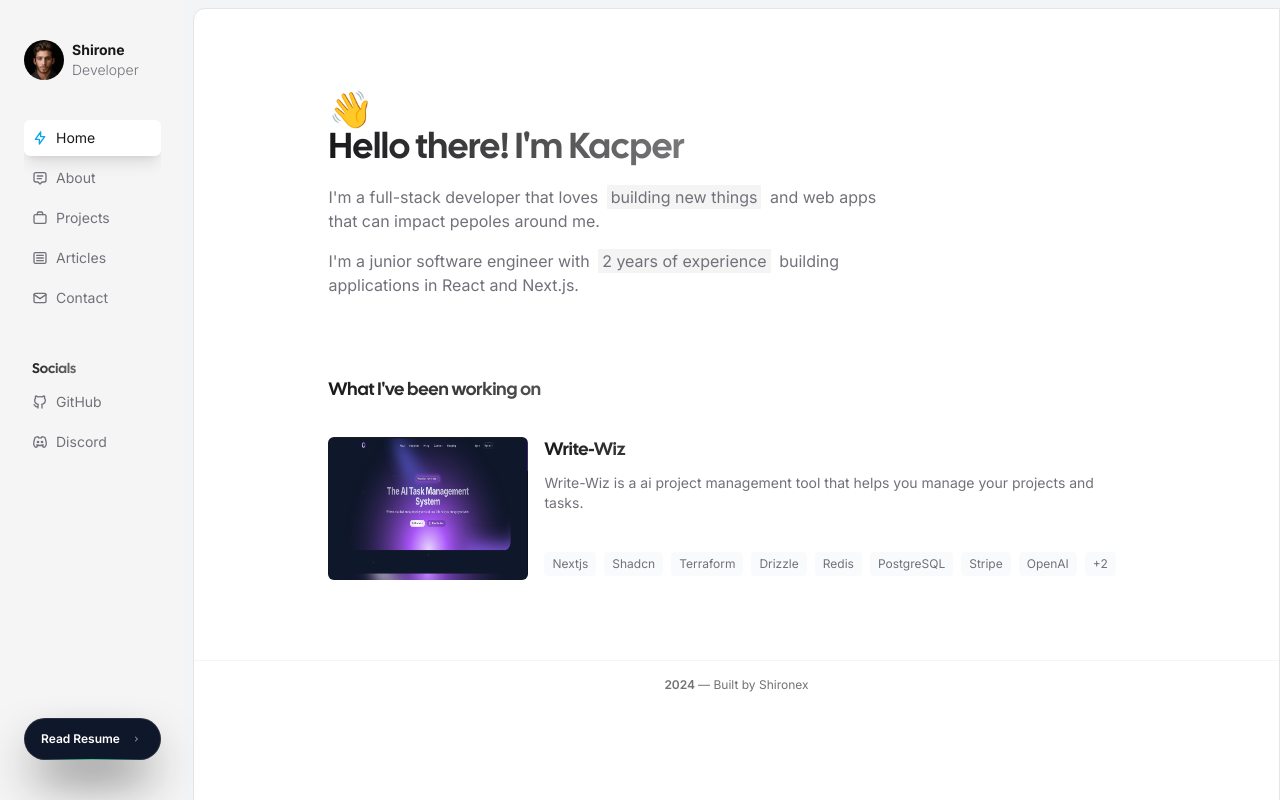
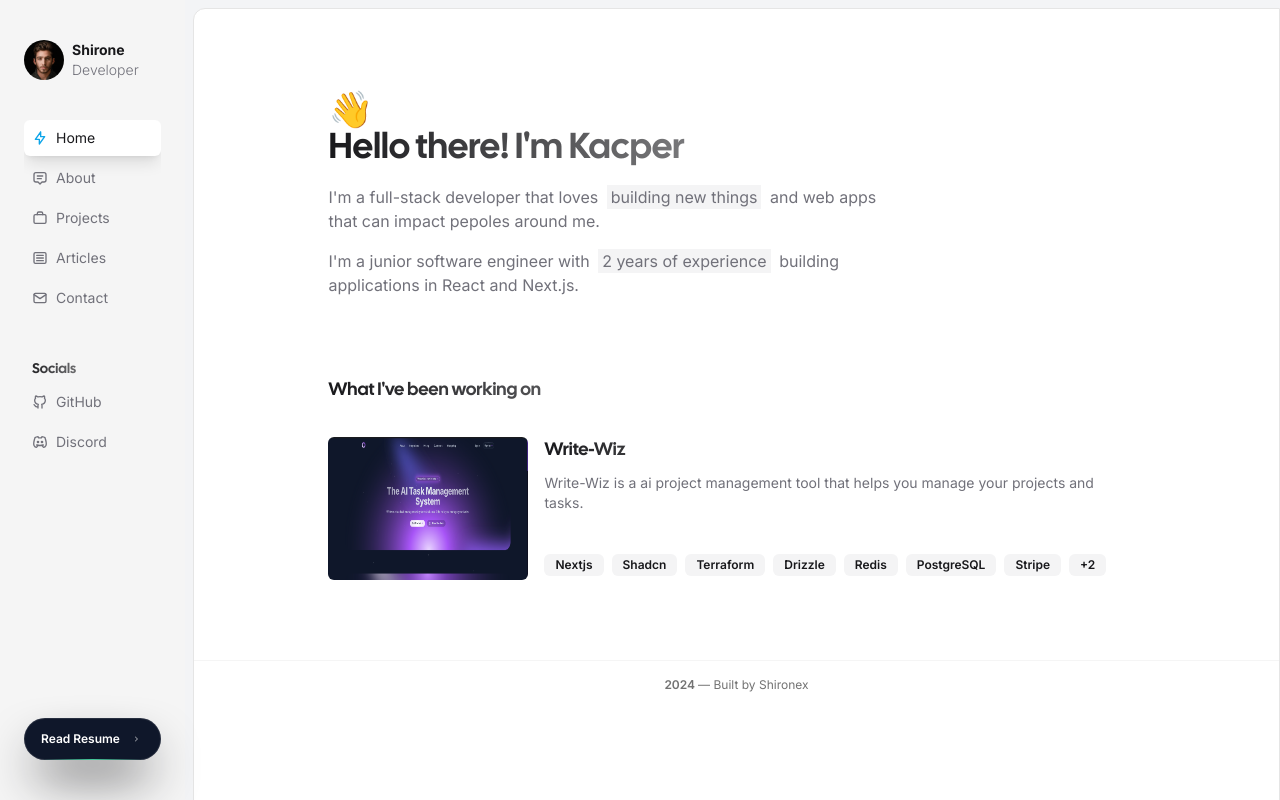
Before and after one commit to Shironex/portfolio, a Next.js app: page / in a window 1280 px wide. Built offline with nearby package versions, Linux system fonts and the light colour scheme.

Commit message:
feat: add Badge component and update project stack display for improved styling

```diff
--- a/src/components/projects.tsx
+++ b/src/components/projects.tsx
@@ -4,6 +4,8 @@
 import Link from 'next/link'
 
 import { motion } from 'framer-motion'
+
+import { Badge } from '@/components/ui/badge'
 
 import { projects } from '@/lib/constants'
 import { Project } from '@/lib/type'
@@ -60,20 +62,17 @@
                   {project.stack.length > 0 ? (
                     <>
                       {project.stack.map((stack: string, index: number) => {
-                        if (index > 7) return null
+                        if (index > 6) return null
                         return (
-                          <span
-                            key={stack}
-                            className="rounded-sm bg-gray-50 px-2 py-1 text-xs text-muted-foreground"
-                          >
+                          <Badge key={stack} variant="secondary">
                             {stack}
-                          </span>
+                          </Badge>
                         )
                       })}
                       {project.stack.length > 7 && (
-                        <span className="rounded-sm bg-gray-50 px-2 py-1 text-xs text-muted-foreground">
+                        <Badge variant="secondary">
                           +{project.stack.length - 8}
-                        </span>
+                        </Badge>
                       )}
                     </>
                   ) : (
--- /dev/null
+++ b/src/components/ui/badge.tsx
@@ -0,0 +1,36 @@
+import * as React from "react"
+import { cva, type VariantProps } from "class-variance-authority"
+
+import { cn } from "@/lib/utils"
+
+const badgeVariants = cva(
+  "inline-flex items-center rounded-md border px-2.5 py-0.5 text-xs font-semibold transition-colors focus:outline-none focus:ring-2 focus:ring-ring focus:ring-offset-2",
+  {
+    variants: {
+      variant: {
+        default:
+          "border-transparent bg-primary text-primary-foreground shadow hover:bg-primary/80",
+        secondary:
+          "border-transparent bg-secondary text-secondary-foreground hover:bg-secondary/80",
+        destructive:
+          "border-transparent bg-destructive text-destructive-foreground shadow hover:bg-destructive/80",
+        outline: "text-foreground",
+      },
+    },
+    defaultVariants: {
+      variant: "default",
+    },
+  }
+)
+
+export interface BadgeProps
+  extends React.HTMLAttributes<HTMLDivElement>,
+    VariantProps<typeof badgeVariants> {}
+
+function Badge({ className, variant, ...props }: BadgeProps) {
+  return (
+    <div className={cn(badgeVariants({ variant }), className)} {...props} />
+  )
+}
+
+export { Badge, badgeVariants }
```
